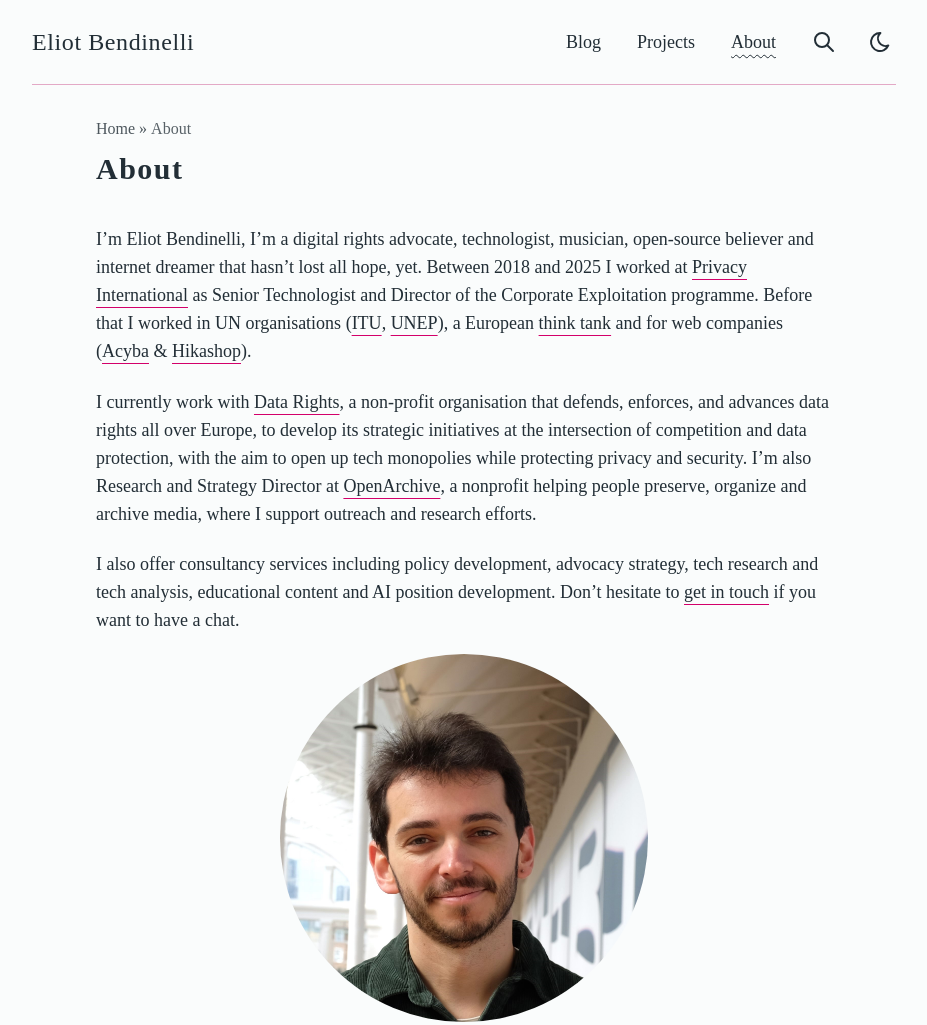
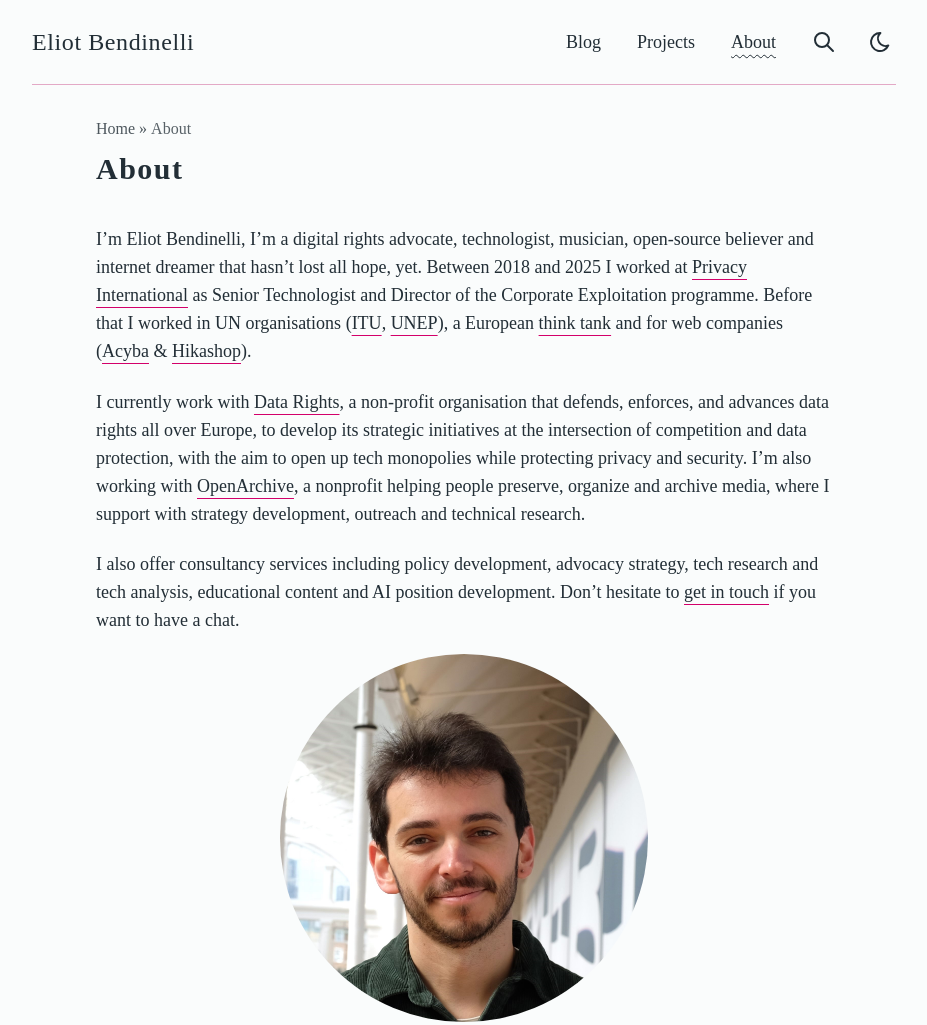
Before and after one commit to EBendinelli/bndy-site, an Astro site: page /about in a window 1280 px wide. Shown: the top 1025 px of the page, without its empty margins (176-1103 px from the left). Built offline with nearby package versions, Linux system fonts and the light colour scheme; Astro itself is replaced by a stand-in of ours.

Commit message:
Update about page

```diff
--- a/src/pages/about.md
+++ b/src/pages/about.md
@@ -5,7 +5,7 @@ title: "About"
 
 I'm Eliot Bendinelli, I'm a digital rights advocate, technologist, musician, open-source believer and internet dreamer that hasn't lost all hope, yet. Between 2018 and 2025 I worked at [Privacy International](https://privacyinternational.org) as Senior Technologist and Director of the Corporate Exploitation programme. Before that I worked in UN organisations ([ITU](itu.int), [UNEP](unep.org)), a European [think tank](https://www.thinkyoung.eu/) and for web companies ([Acyba](https://www.acymailing.com/) & [Hikashop](https://www.hikashop.com/)).
 
-I currently work with [Data Rights](https://datarights.ngo), a non-profit organisation that defends, enforces, and advances data rights all over Europe, to develop its strategic initiatives at the intersection of competition and data protection, with the aim to open up tech monopolies while protecting privacy and security. I'm also Research and Strategy Director at [OpenArchive](https://www.open-archive.org/), a nonprofit helping people preserve, organize and archive media, where I support outreach and research efforts.
+I currently work with [Data Rights](https://datarights.ngo), a non-profit organisation that defends, enforces, and advances data rights all over Europe, to develop its strategic initiatives at the intersection of competition and data protection, with the aim to open up tech monopolies while protecting privacy and security. I'm also working with [OpenArchive](https://www.open-archive.org/), a nonprofit helping people preserve, organize and archive media, where I support with strategy development, outreach and technical research.
 
 I also offer consultancy services including policy development, advocacy strategy, tech research and tech analysis, educational content and AI position development. Don't hesitate to [get in touch](mailto:&#099;&#111;&#110;&#116;&#097;&#099;&#116;&#064;&#101;&#108;&#105;&#111;&#116;&#098;&#101;&#110;&#100;&#105;&#110;&#101;&#108;&#108;&#105;&#046;&#099;&#111;&#109;) if you want to have a chat.
 
```
